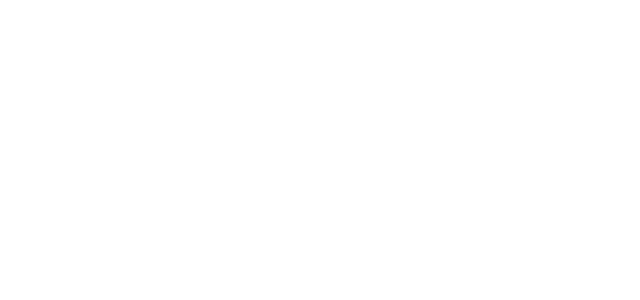
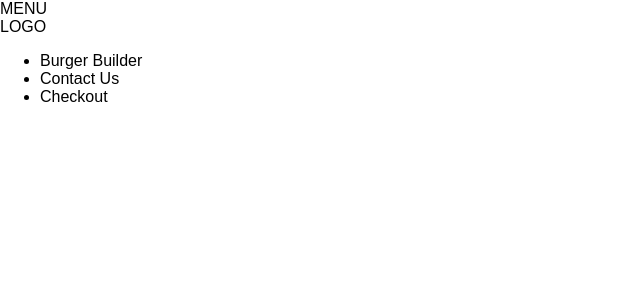
Before and after one commit to seabasshoang/build-a-burger, a React (Create React App) app: page / in a window 1280 px wide. Shown: the top 300 px of the page, without its empty margins (0-640 px from the left). Built offline with nearby package versions, Linux system fonts and the light colour scheme.

Commit message:
began adding navigation items

```diff
--- a/src/components/Layout/Layout.js
+++ b/src/components/Layout/Layout.js
@@ -1,10 +1,12 @@
 import React from 'react';
 import classes from './Layout.css';
 import Aux from '../../hoc/Aux';
+import Toolbar from '../Navigation/Toolbar/Toolbar';
 
 const layout = (props) => (
     <Aux>
-    <main className={classes.content}>{props.children}</main>
+        <Toolbar/>
+        <main className={classes.content}>{props.children}</main>
     </Aux>
 );
 
--- /dev/null
+++ b/src/components/Navigation/NavigationItems/IndividualNavItems/IndividualNavItems.js
@@ -0,0 +1,12 @@
+import React from 'react';
+
+const individualNavItems = (props) => (
+    <li>
+        <a
+            href={props.links}>
+                {props.children}
+        </a>
+    </li>
+);
+
+export default individualNavItems;
--- /dev/null
+++ b/src/components/Navigation/NavigationItems/NavigationItems.js
@@ -0,0 +1,12 @@
+import React from 'react';
+import IndividualNavItems from './IndividualNavItems/IndividualNavItems';
+
+const navigationItems = (props) => (
+    <ul>
+        <IndividualNavItems link="/">Burger Builder</IndividualNavItems>
+        <IndividualNavItems link="/">Contact Us</IndividualNavItems>
+        <IndividualNavItems link="/">Checkout</IndividualNavItems>
+    </ul>
+);
+
+export default navigationItems;
--- /dev/null
+++ b/src/components/Navigation/Toolbar/Toolbar.js
@@ -0,0 +1,14 @@
+import React from 'react';
+import NavigationItems from '../NavigationItems/NavigationItems';
+
+const toolbar = (props) => (
+    <header>
+        <div>MENU</div>
+        <div>LOGO</div>
+        <nav>
+            <NavigationItems/>
+        </nav>
+    </header>
+);
+
+export default toolbar;
```
